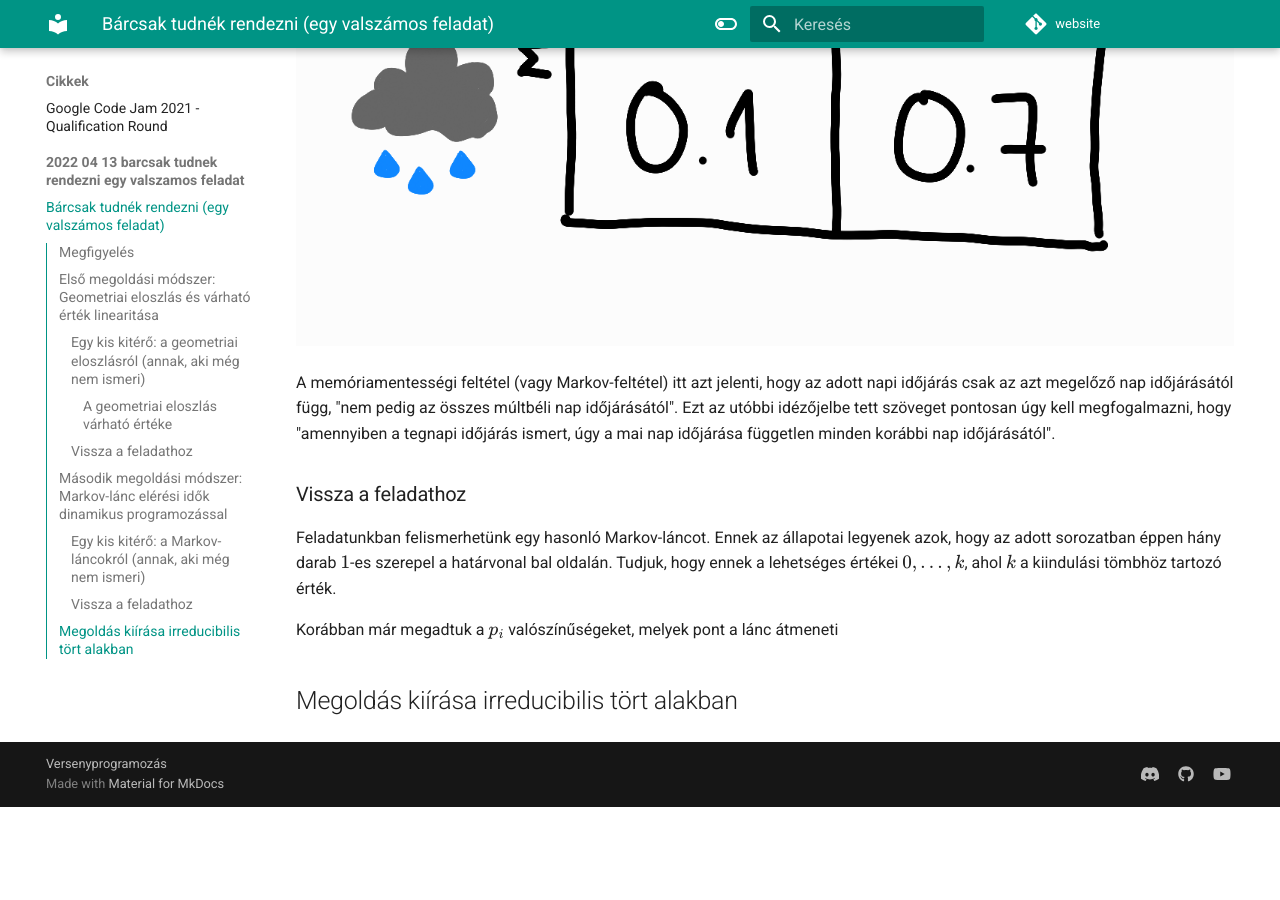
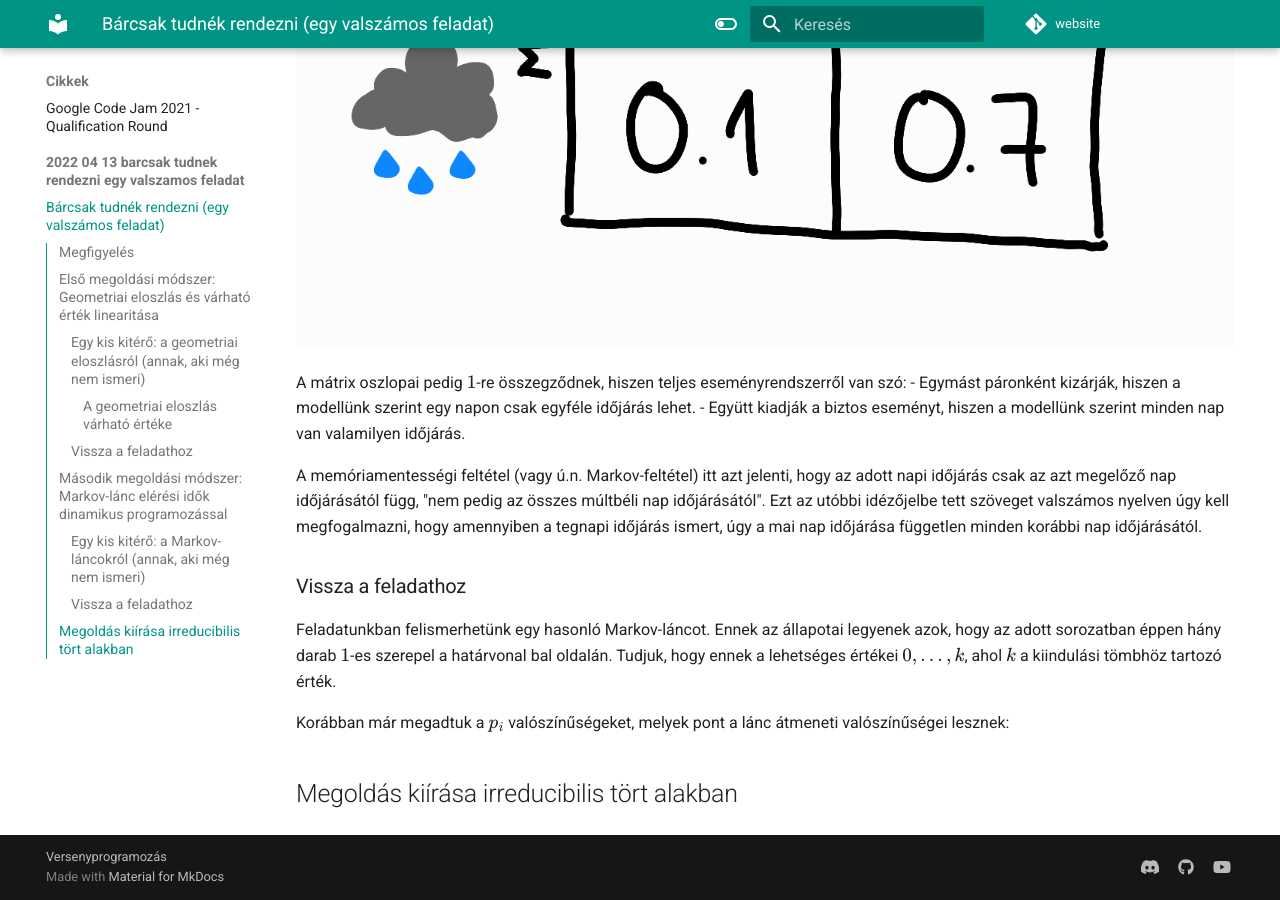
Before and after one commit to nemkin/versenyprogramozas-hu, an MkDocs documentation site: the page built from docs/cikkek/2022_04_13_barcsak_tudnek_rendezni_egy_valszamos_feladat/index.md, in a window 1280 px wide and 900 px high, scrolled down 7958 px. Built offline with MkDocs 1.6.1 and Material for MkDocs 9.7.7, drawn with Linux system fonts in a browser that asks for light colours; comment, search, counter and statistics services are not loaded; before the commit the page ends 8765 px from its top, so only the background shows below that.

Commit message:
Update index.md

```diff
--- a/docs/cikkek/2022_04_13_barcsak_tudnek_rendezni_egy_valszamos_feladat/index.md
+++ b/docs/cikkek/2022_04_13_barcsak_tudnek_rendezni_egy_valszamos_feladat/index.md
@@ -162,12 +162,16 @@ Ehhez szokott tartozni egy állapotátmeneti mátrix:
 
 ![Időjárás átmeneti mátrix](img/idojaras_atmeneti_matrix.png)
 
-A memóriamentességi feltétel (vagy Markov-feltétel) itt azt jelenti, hogy az adott napi időjárás csak az azt megelőző nap időjárásától függ, "nem pedig az összes múltbéli nap időjárásától". Ezt az utóbbi idézőjelbe tett szöveget pontosan úgy kell megfogalmazni, hogy "amennyiben a tegnapi időjárás ismert, úgy a mai nap időjárása független minden korábbi nap időjárásától".
+A mátrix oszlopai pedig $1$-re összegződnek, hiszen teljes eseményrendszerről van szó:
+- Egymást páronként kizárják, hiszen a modellünk szerint egy napon csak egyféle időjárás lehet.
+- Együtt kiadják a biztos eseményt, hiszen a modellünk szerint minden nap van valamilyen időjárás.
+
+A memóriamentességi feltétel (vagy ú.n. Markov-feltétel) itt azt jelenti, hogy az adott napi időjárás csak az azt megelőző nap időjárásától függ, "nem pedig az összes múltbéli nap időjárásától". Ezt az utóbbi idézőjelbe tett szöveget valszámos nyelven úgy kell megfogalmazni, hogy amennyiben a tegnapi időjárás ismert, úgy a mai nap időjárása független minden korábbi nap időjárásától.
 
 ### Vissza a feladathoz
 
 Feladatunkban felismerhetünk egy hasonló Markov-láncot. Ennek az állapotai legyenek azok, hogy az adott sorozatban éppen hány darab $1$-es szerepel a határvonal bal oldalán. Tudjuk, hogy ennek a lehetséges értékei $0, \dots{}, k$, ahol $k$ a kiindulási tömbhöz tartozó érték.
 
-Korábban már megadtuk a $p_i$ valószínűségeket, melyek pont a lánc átmeneti
+Korábban már megadtuk a $p_i$ valószínűségeket, melyek pont a lánc átmeneti valószínűségei lesznek:
 
 ## Megoldás kiírása irreducibilis tört alakban
```
